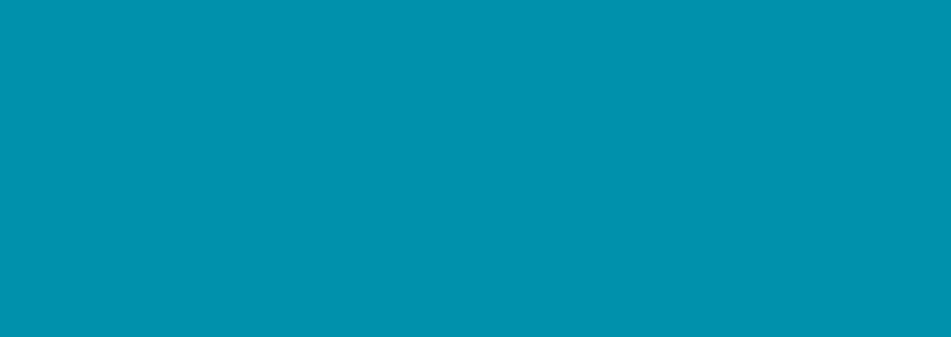
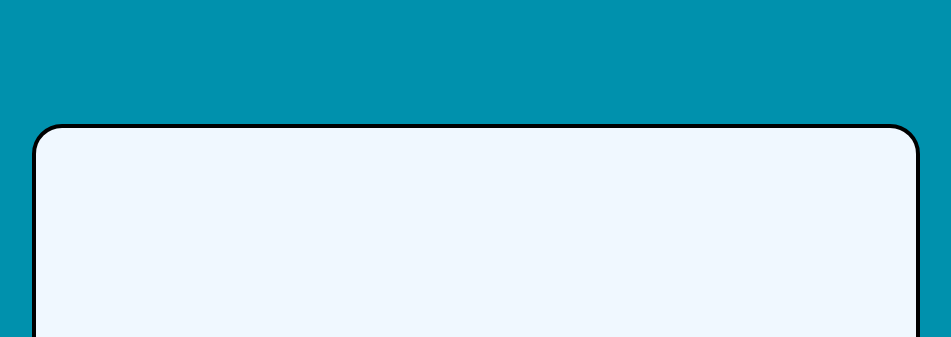
Before and after one commit to Zedrickf/Hangman-guessGame, a plain HTML site: page index.html in a window 1280 px wide. Shown: the top 337 px of the page, without its empty margins (164-1115 px from the left). Drawn offline with Linux system fonts and the light colour scheme.

Commit message:
add styles to the general container of the elements

```diff
--- a/css/style.css
+++ b/css/style.css
@@ -9,6 +9,16 @@ body {
 
 .container {
     text-align: center;
+    width: 55rem;
+    height: 35rem;
+    background-color: aliceblue;
+    border: 4px solid black;
+    border-radius: 30px;
+    display: flex;
+    flex-direction: column;
+    align-items: center;
+    justify-content: center;
+    gap: 44px;
 }
 
 /*  CONTENEDOR DE PANTALLA 1  */
```
